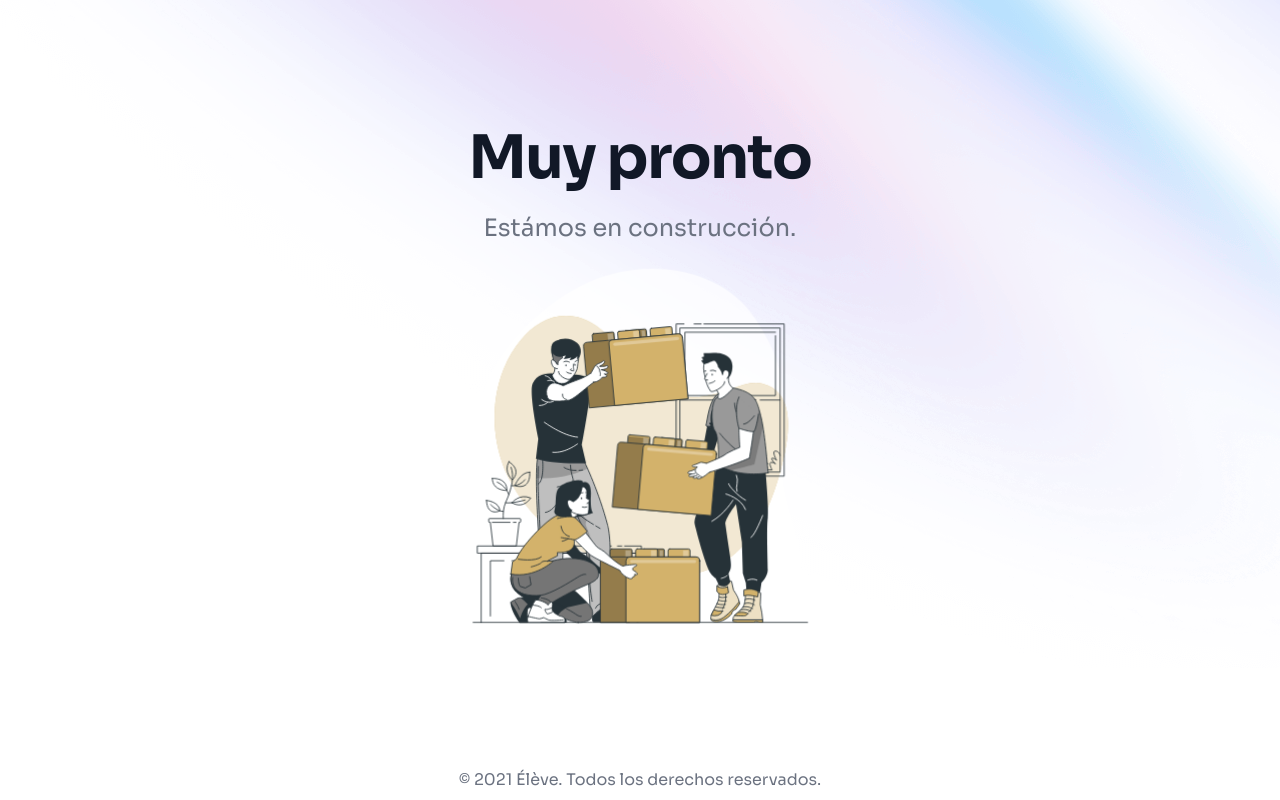
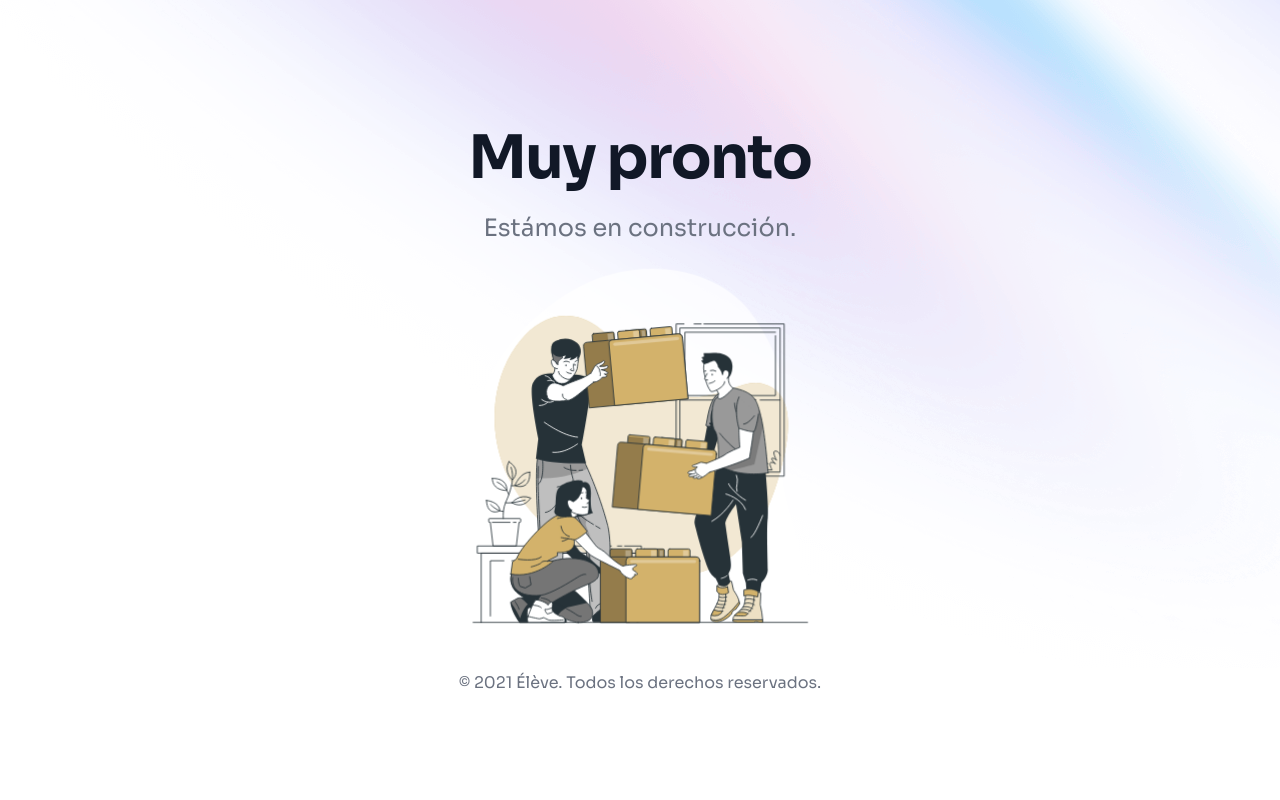
Before and after one commit to janparkio/eleve, a Next.js app: page / in a window 1280 px wide. Built offline with nearby package versions, Linux system fonts and the light colour scheme.

Commit message:
Update index.tsx

```diff
--- a/src/pages/index.tsx
+++ b/src/pages/index.tsx
@@ -1,10 +1,9 @@
 import * as React from 'react';
 
-import Illustrations from '@/components/Illustrations'
+import Illustrations from '@/components/Illustrations';
 import Layout from '@/components/layout/Layout';
 import Seo from '@/components/Seo';
 
-// !STARTERCONF -> Select !STARTERCONF and CMD + SHIFT + F
 // Before you begin editing, follow all comments with `STARTERCONF`,
 // to customize the default configuration.
 
@@ -15,23 +14,22 @@ export default function HomePage() {
       <Seo />
 
       <main>
-        <section className="px-2 pt-32 bg-[url('/images/ae044.png')] bg-no-repeat md:px-0 min-h-screen">
-          <div className="container justify-center items-center max-w-6xl px-5 mx-auto space-y-6 text-center">
-            <h1 className="text-4xl font-extrabold tracking-tight text-center text-gray-900 sm:text-5xl md:text-6xl md:text-center">
-              <span className="block">Muy pronto</span>
+        <section className="bg-[url('/images/ae044.png')] px-2 pt-32 min-h-screen bg-no-repeat md:px-0">
+          <div className='container justify-center items-center px-5 mx-auto space-y-6 max-w-6xl text-center'>
+            <h1 className='text-4xl font-extrabold tracking-tight text-center text-gray-900 sm:text-5xl md:text-6xl md:text-center'>
+              <span className='block'>Muy pronto</span>
             </h1>
-            <p className="w-full mx-auto text-base text-center text-gray-500 md:max-w-md sm:text-lg lg:text-2xl md:max-w-3xl md:text-center">
+            <p className='mx-auto w-full text-base text-center text-gray-500 sm:text-lg md:max-w-3xl md:text-center lg:text-2xl'>
               Estámos en construcción.
             </p>
           </div>
-          <div className="flex justify-center">
-            <div className="w-full md:w-1/2 lg:w-1/3">
+          <div className='flex justify-center'>
+            <div className='w-full md:w-1/2 lg:w-1/3'>
               <Illustrations />
             </div>
           </div>
-          <footer className='absolute bottom-2 left-1/2 transform -translate-x-1/2 text-gray-500'>
-            © {new Date().getFullYear()} {" "}
-            Élève. Todos los derechos reservados.
+          <footer className='flex relative justify-center pb-8 text-gray-500'>
+            © {new Date().getFullYear()} Élève. Todos los derechos reservados.
           </footer>
         </section>
       </main>
```
